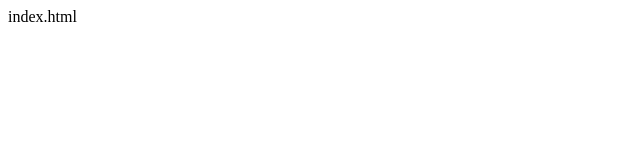
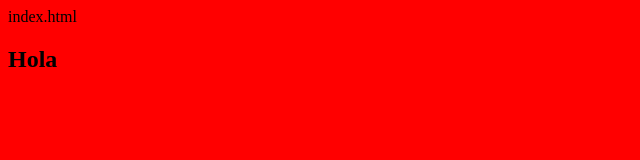
Before and after one commit to JPfstack/prueba_git, a plain HTML site: page index.html in a window 1280 px wide. Shown: the whole page, without its empty margins (0-640 px from the left). Drawn offline with Linux system fonts and the light colour scheme.

Commit message:
Añadio hoja de estilos

```diff
--- /dev/null
+++ b/CSS/style.css
@@ -0,0 +1,2 @@
+ body   {
+        background-color: red;   }
--- a/index.html
+++ b/index.html
@@ -5,6 +5,7 @@ index.html
 <head>
     <meta charset="UTF-8">
     <meta name="viewport" content="width=device-width, initial-scale=1.0">
+    <link rel="stylesheet" href="css/style.css">
     <title>Document</title>
 </head>
 
@@ -14,7 +15,7 @@ index.html
         <h2></h2>
     </div>
     <div>
-        <h2></h2>
+        <h2>Hola</h2>
     </div>
     <div>
         <h2></h2>
```
